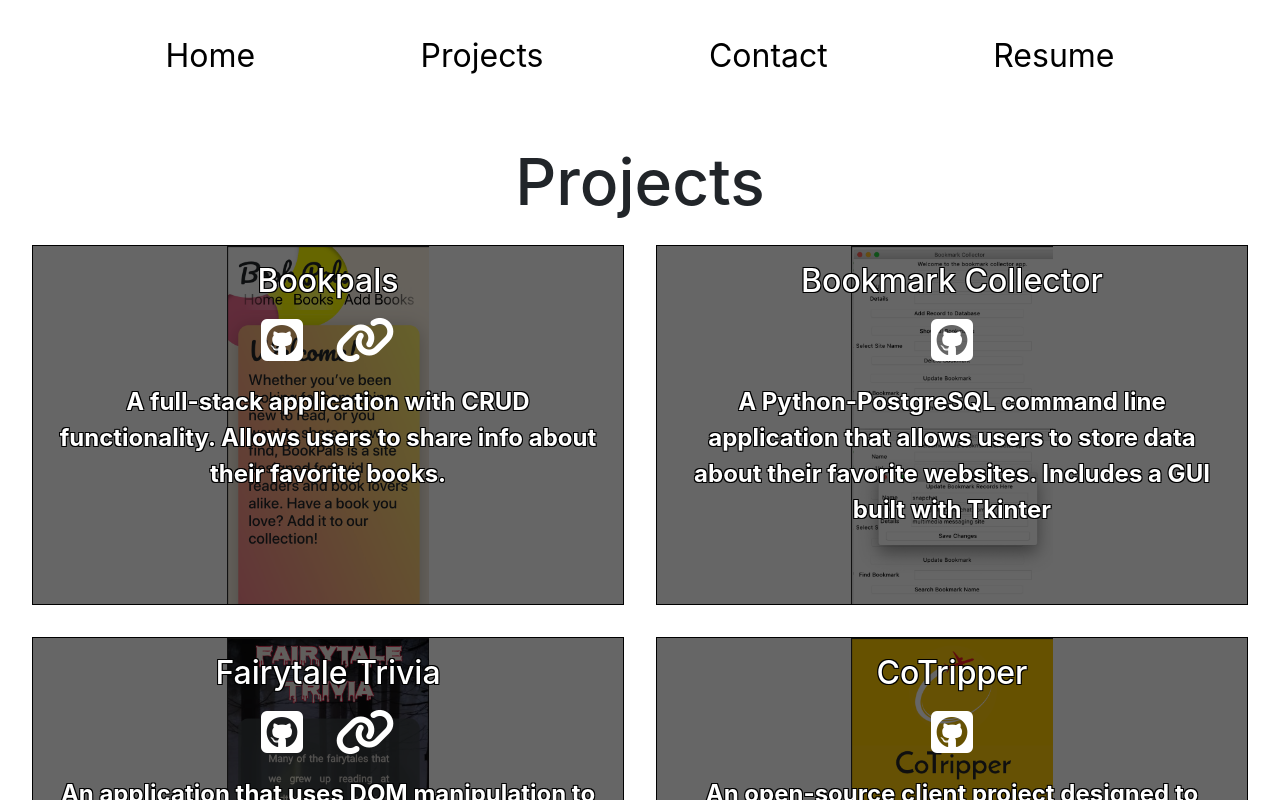
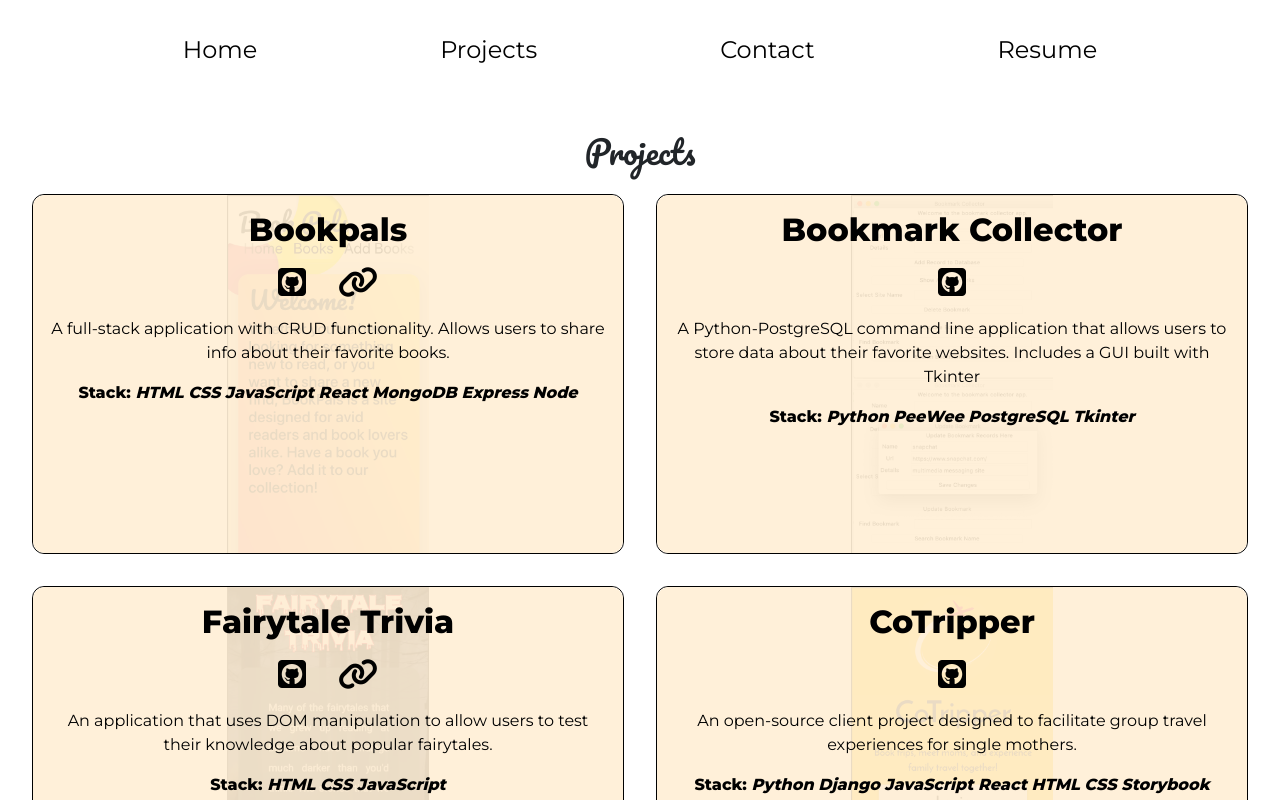
Before and after one commit to MobolanleAdebesin/MobolanleAdebesin.github.io, a React (Create React App) app: page /Projects in a window 1280 px wide. Shown: the top 800 px of the page. Built offline with nearby package versions, Linux system fonts and the light colour scheme.

Commit message:
Modified project descriptions. Reformatted font-size and weights for projects. Included project stack and hover over project-cards

```diff
--- a/src/App.css
+++ b/src/App.css
@@ -1,18 +1,25 @@
-@import url("https://fonts.googleapis.com/css?family=Pacifico&display=swap");
+@import url("https://fonts.googleapis.com/css?family=Montserrat:400,800|Pacifico&display=swap");
 * {
   margin: 0;
   padding: 0;
   box-sizing: border-box;
 }
+/* body {
+  background-color: rgba(173, 216, 230, 0.523);
+} */
 
 .App-container {
   display: flex;
   flex-direction: column;
   height: 100vh;
   position: relative;
+  font-family: "Montserrat", sans-serif;
 }
 .App-navigation {
   display: none;
+}
+h2 {
+  font-family: "Pacifico", cursive;
 }
 a {
   cursor: pointer;
@@ -21,7 +28,7 @@ a {
 .App-slide-menu {
   height: 100%;
   width: 50%;
-  background-color: lightblue;
+  background-color: rgb(234, 185, 176);
   position: fixed;
   opacity: 0.9;
   z-index: 2;
@@ -53,6 +60,9 @@ li {
   color: black;
   cursor: pointer;
 }
+.fa:hover {
+  color: tomato;
+}
 .App-transparent-text {
   opacity: 0;
 }
@@ -60,8 +70,7 @@ li {
 .hidden {
   display: none;
 }
-
-@media all and (min-width: 768px) {
+@media all and (min-width: 500px) {
   .App-bars-container {
     display: none;
   }
@@ -77,12 +86,6 @@ li {
     justify-content: space-evenly;
   }
   .App-navigation-link {
-    font-size: 2rem;
+    font-size: 1.5rem;
   }
 }
-
-/* @media all and (min-width: 1024px) {
-  .App-navigation-link {
-    font-size: 2rem;
-  }
-} */
--- a/src/App.js
+++ b/src/App.js
@@ -9,14 +9,14 @@ import myResume from "./myResume.pdf";
 class App extends Component {
   constructor(props) {
     super(props);
-    this.myMenu = React.createRef();
     this.state = {
       nav: "App-navigation",
       style: {
         left: "-50%",
         transition: "left 1s"
       },
-      isMenuOpen: false
+      isMenuOpen: false,
+      active: ""
     };
   }
   toggleSlidingMenu = () => {
@@ -43,7 +43,11 @@ class App extends Component {
       }
     }
   };
-
+  changeActive = e => {
+    e.persist();
+    console.log(e.target.text);
+    this.setState({ active: e.target.text });
+  };
   render() {
     return (
       <Router>
@@ -51,17 +55,44 @@ class App extends Component {
           <nav className="App-navigation">
             <ul className="App-unordered-list">
               <li>
-                <Link to="/" className="App-navigation-link">
+                <Link
+                  to="/"
+                  className="App-navigation-link"
+                  onClick={this.changeActive}
+                  style={
+                    this.state.active === "Home"
+                      ? { color: "tomato", fontFamily: "Pacifico" }
+                      : { color: "black" }
+                  }
+                >
                   Home
                 </Link>
               </li>
               <li>
-                <Link className="App-navigation-link" to="/Projects">
+                <Link
+                  className="App-navigation-link"
+                  to="/Projects"
+                  onClick={this.changeActive}
+                  style={
+                    this.state.active === "Projects"
+                      ? { color: "tomato", fontFamily: "Pacifico" }
+                      : { color: "black" }
+                  }
+                >
                   Projects
                 </Link>
               </li>
               <li>
-                <Link className="App-navigation-link" to="/Contact">
+                <Link
+                  className="App-navigation-link"
+                  to="/Contact"
+                  onClick={this.changeActive}
+                  style={
+                    this.state.active === "Contact"
+                      ? { color: "tomato", fontFamily: "Pacifico" }
+                      : { color: "black" }
+                  }
+                >
                   Contact
                 </Link>
               </li>
@@ -85,18 +116,45 @@ class App extends Component {
           </div>
           <div className="App-slide-menu" style={this.state.style}>
             <nav className="App-slide-navigation">
-              <Link to="/" className="App-navigation-link">
+              <Link
+                to="/"
+                className="App-navigation-link"
+                onClick={this.changeActive}
+                style={
+                  this.state.active === "Home"
+                    ? { color: "tomato", fontFamily: "Pacifico" }
+                    : { color: "black" }
+                }
+              >
                 Home
               </Link>
               <div>
                 <ul className="App-unordered-list">
                   <li>
-                    <Link className="App-navigation-link" to="/Projects">
+                    <Link
+                      className="App-navigation-link"
+                      to="/Projects"
+                      onClick={this.changeActive}
+                      style={
+                        this.state.active === "Projects"
+                          ? { color: "tomato", fontFamily: "Pacifico" }
+                          : { color: "black" }
+                      }
+                    >
                       Projects
                     </Link>
                   </li>
                   <li>
-                    <Link className="App-navigation-link" to="/Contact">
+                    <Link
+                      className="App-navigation-link"
+                      to="/Contact"
+                      onClick={this.changeActive}
+                      style={
+                        this.state.active === "Contact"
+                          ? { color: "tomato", fontFamily: "Pacifico" }
+                          : { color: "black" }
+                      }
+                    >
                       Contact
                     </Link>
                   </li>
--- a/src/components/About.css
+++ b/src/components/About.css
@@ -25,7 +25,16 @@
   display: none;
 }
 .About-name {
-  margin-bottom: 2rem;
+  margin-bottom: 1rem;
+}
+
+@media all and (min-width: 500px) {
+  .About-links {
+    display: flex;
+    width: 30%;
+    justify-content: space-between;
+    margin: 1rem 0;
+  }
 }
 
 @media all and (min-width: 768px) {
@@ -36,20 +45,12 @@
     width: 15rem;
   }
   .About-title {
-    font-size: 3rem;
+    font-size: 2rem;
     margin: 2rem;
   }
   .About-description {
     text-align: center;
     padding: 0 3rem;
-    font-size: 2rem;
-  }
-  .About-links {
-    display: flex;
-    width: 30%;
-    justify-content: space-between;
-    margin: 1rem 0;
+    font-size: 1.5rem;
   }
 }
-@media all and (min-width: 1024px) {
-}
--- a/src/components/About.js
+++ b/src/components/About.js
@@ -29,7 +29,7 @@ class About extends Component {
             rel="noopener noreferrer"
             id="github"
           >
-            <i className="fa fa-github-square fa-3x"></i>
+            <i className="fa fa-github-square fa-2x"></i>
           </a>
 
           <a
@@ -38,7 +38,7 @@ class About extends Component {
             rel="noopener noreferrer"
             id="linkedin"
           >
-            <i className="fa fa-linkedin fa-3x"></i>
+            <i className="fa fa-linkedin fa-2x"></i>
           </a>
 
           <a
@@ -47,7 +47,7 @@ class About extends Component {
             rel="noopener noreferrer"
             id="medium"
           >
-            <i className="fa fa-medium fa-3x"></i>
+            <i className="fa fa-medium fa-2x"></i>
           </a>
         </div>
       </main>
--- a/src/components/Contact.css
+++ b/src/components/Contact.css
@@ -4,6 +4,12 @@
   flex-direction: column;
   align-items: center;
   text-align: center;
+}
+.Contact-header {
+  margin-bottom: 1rem;
+}
+.Contact-quote {
+  width: 50%;
 }
 .Contact-email {
   margin: 1rem 0 -0.1rem 0;
@@ -18,33 +24,17 @@
 
 @media all and (min-width: 768px) {
   .Contact-header {
-    font-size: 4rem;
+    font-size: 2rem;
+    margin-bottom: 1rem;
   }
   .Contact-quote {
-    font-size: 2rem;
-    padding: 3rem 15rem;
+    font-size: 1.5rem;
   }
   .fa-envelope {
-    font-size: 2rem;
+    font-size: 1.5rem;
   }
   .Contact-email,
   .Contact-phone {
-    font-size: 2rem;
+    font-size: 1.5rem;
   }
 }
-/* @media all and (min-width: 1024px) {
-  .Contact-header {
-    font-size: 5rem;
-  }
-  .Contact-quote {
-    font-size: 3rem;
-    padding: 3rem;
-  }
-  .fa-envelope {
-    font-size: 3rem;
-  }
-  .Contact-email,
-  .Contact-phone {
-    font-size: 3rem;
-  }
-} */
--- a/src/components/Projects.css
+++ b/src/components/Projects.css
@@ -4,7 +4,8 @@
 }
 .Project-card {
   border: black 1px solid;
-  height: 15rem;
+  border-radius: 12px;
+  height: 25rem;
   margin: 2rem 0;
   position: relative;
   color: white;
@@ -12,11 +13,12 @@
 .Project-overlay {
   height: 100%;
   width: 100%;
-  background: black;
-  opacity: 0.6;
+  background: rgb(255, 239, 213);
+  opacity: 0.9;
   z-index: 1;
   position: absolute;
   top: 0;
+  border-radius: 12px;
 }
 .Project-image {
   height: 100%;
@@ -25,20 +27,24 @@
 .Project-info-container {
   position: absolute;
   z-index: 1;
-  color: white;
-  font-weight: 700;
+  color: black;
   top: 0;
 }
 
-.Project-name,
+.Project-name {
+  margin: 1rem;
+  font-weight: 700;
+}
 .Project-info {
-  text-shadow: -1px -1px 0 black, 1px -1px 0 black, -1px 1px 0 black,
-    1px 1px 0 black;
   margin: 1rem;
+}
+.Project-stack {
+  margin: 1rem;
+  font-weight: 800;
 }
 
 .Project-fa {
-  color: white;
+  color: black;
 }
 .Project-link {
   margin: 1rem;
@@ -50,26 +56,24 @@
   }
   .Project-header {
     grid-column: 1 / span 2;
-    font-size: 4rem;
+    font-size: 2rem;
   }
   .Project-card {
     margin: 1rem;
     height: 22.5rem;
-    font-size: 1.5rem;
+    font-size: 1rem;
   }
   .Project-name {
     font-size: 2rem;
   }
 }
-/* @media all and (min-width: 1024px) {
-  .Project-header {
-    font-size: 5rem;
+@media all and (min-width: 1025px) {
+  .Project-info {
+    opacity: 0;
+    transition: opacity 300ms;
   }
-  .Project-card {
-    font-size: 2rem;
-    height: 30rem;
+
+  .Project-card:hover .Project-info {
+    opacity: 1;
   }
-  .Project-name {
-    font-size: 3rem;
-  }
-} */
+}
--- a/src/components/Projects.js
+++ b/src/components/Projects.js
@@ -6,7 +6,7 @@ class Projects extends Component {
   render() {
     return (
       <div className="Projects">
-        <h1 className="Project-header">Projects </h1>
+        <h2 className="Project-header">Projects </h2>
         {projects.map(project => (
           <div key={project.name} className="Project-card">
             <img className="Project-image" src={project.image} alt="" />
@@ -36,6 +36,9 @@ class Projects extends Component {
                 </a>
               ) : null}
               <p className="Project-info">{project.description}</p>
+              <p className="Project-stack">
+                Stack: <em>{project.stack}</em>
+              </p>
             </div>
           </div>
         ))}
--- a/src/data/projects.js
+++ b/src/data/projects.js
@@ -86,7 +86,8 @@ export default [
   {
     name: "Tinder Mock",
     image: require("../components/images/Tinder-SS.png"),
-    description: "A website mock up based on a popular dating application",
+    description:
+      "Inspired by the popular dating application, Tinder, this website serves as a mockup with a focus on responsive design and CSS animations.",
     stack: ["HTML", " CSS"],
     link: {
       Repo: "https://github.com/MobolanleAdebesin/mock-tinder-site",
```
